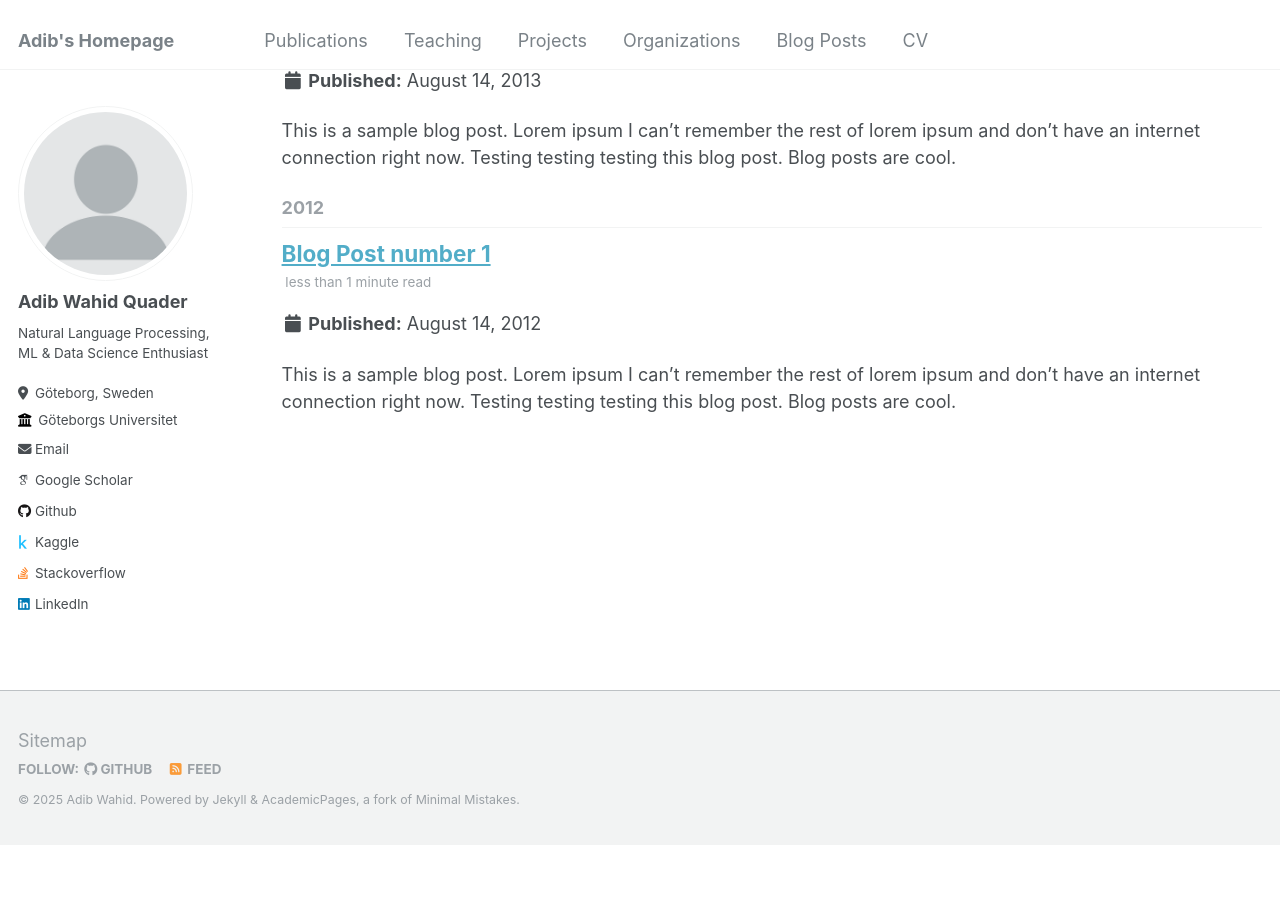
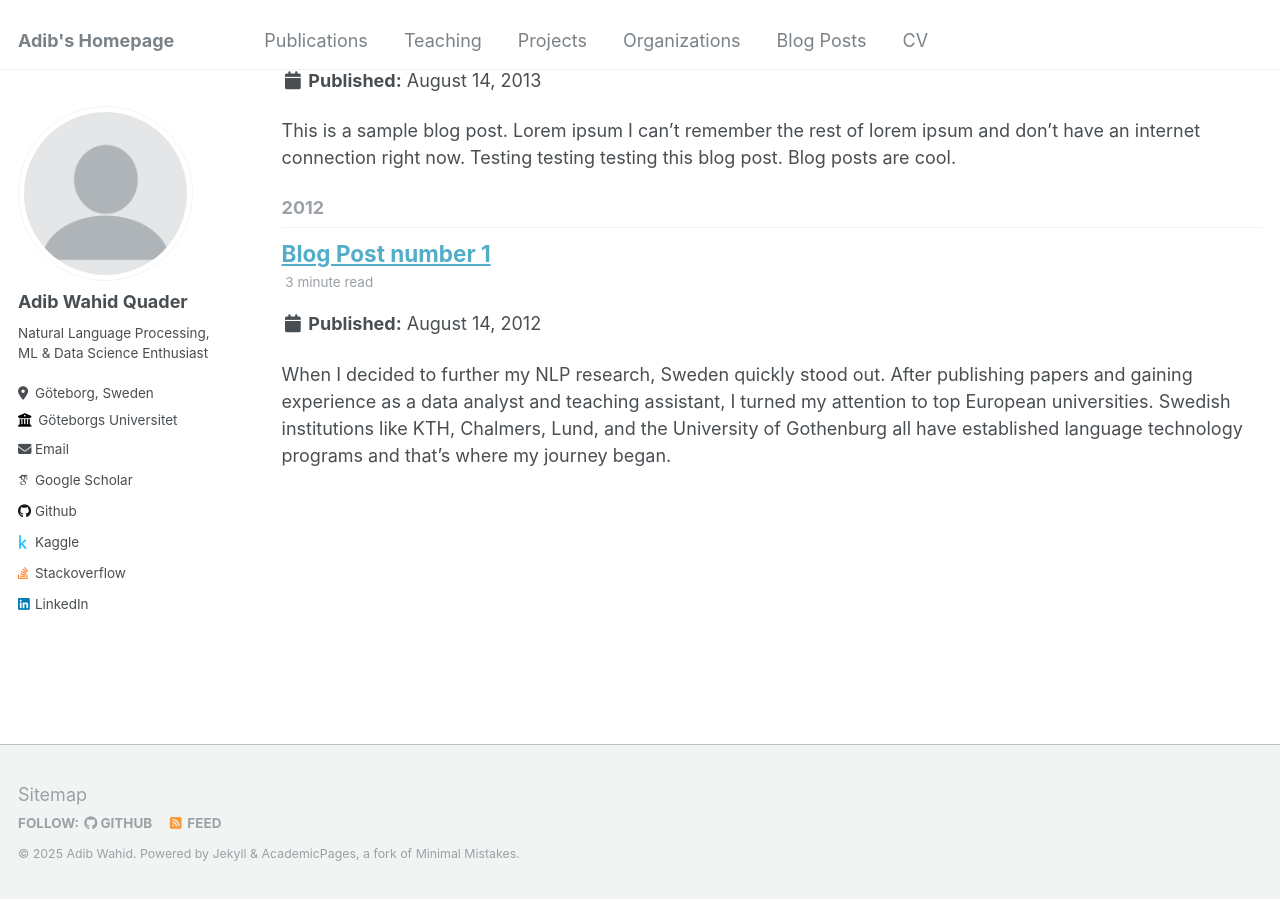
Before and after one commit to Aveiro11/Adib.github.io, a Jekyll site: the page built from _pages/year-archive.html, in a window 1280 px wide and 900 px high, scrolled down 910 px. Built offline with Jekyll 4.4.1, drawn with Linux system fonts in a browser that asks for light colours; some web fonts are replaced; before the commit the page ends 1756 px from its top, so only the background shows below that; part of the change alters nothing that is shown.

Commit message:
Update 2012-08-14-blog-post-1.md

```diff
--- a/_posts/2012-08-14-blog-post-1.md
+++ b/_posts/2012-08-14-blog-post-1.md
@@ -8,13 +8,80 @@ tags:
   - category2
 ---
 
-This is a sample blog post. Lorem ipsum I can't remember the rest of lorem ipsum and don't have an internet connection right now. Testing testing testing this blog post. Blog posts are cool.
+When I decided to further my NLP research, Sweden quickly stood out. After publishing papers and gaining experience as a data analyst and teaching assistant, I turned my attention to top European universities. Swedish institutions like KTH, Chalmers, Lund, and the University of Gothenburg all have established language technology programs and that’s where my journey began.
 
-Headings are cool
-======
+University of Gothenburg main building, Vasaparken, in downtown Gothenburg.
 
-You can have many headings
-======
+1. Why Sweden?
 
+Sweden offers a unique combination of practical research opportunities and a collaborative academic environment. Labs are often well-funded, and many projects welcome student involvement. For someone passionate about language technology, the chance to work with leading researchers and access modern resources made Sweden a natural choice.
+<!-- wp:image {"id":13,"sizeSlug":"large","linkDestination":"none"} -->
+<figure class="wp-block-image size-large"><img src="https://adibsblogs.wordpress.com/wp-content/uploads/2025/08/image.png?w=1024" alt="" class="wp-image-13"/><figcaption class="wp-element-caption">University of Gothenburg main building, Vasaparken, in downtown Gothenburg. </figcaption></figure>
+<!-- /wp:image -->
+
+2. Navigating UniversityAdmissions.se
+
+The Swedish application portal, UniversityAdmissions.se, simplifies the process by allowing up to four program selections per application (900 SEK each). You submit your documents, rank your preferences, and wait for decisions. I found it helpful to create a table listing each program’s entry requirements, tuition fees, and scholarship options before logging in to apply.
+
+Application portal for Swedish Universities (web: https://www.universityadmissions.se/intl/start)
+
+3. Choosing the Right Programs
+
+I spent time downloading syllabi and comparing course modules, research topics, and thesis requirements. In the end, I ranked the specialized NLP track at the University of Gothenburg highest, since its focus matched my research interests. As backups, I picked strong AI and data science programs at other universities—each choice balanced my ambition with a realistic path forward.
+
+4. Preparing and Sending Documents
+
+Gathering my paperwork was a juggling act alongside my full-time role as a business analyst. I arranged for:
+
+An attested bachelor’s transcript signed by my university
+
+A sealed registrar’s envelope
+
+My IELTS certificate (7.5 overall)
+
+As a bangladeshi student my university had to send my attested transcripts in a sealed envelope in the below mentioned address (For DHL):
+
+5. Admission and Scholarship News
+
+March 2025: The day after Eid, I received an email confirming my conditional admission to the Language Technology program at the University of Gothenburg. The timing was perfect, which was just before returning to work, I could share the news with family and friends.
+April 2025: While traveling back to Dhaka to resume work, I checked my inbox again and saw that I had been awarded the Axel Adler Scholarship, covering both tuition and insurance. That moment made all the effort worthwhile.
+
+6. Applying for the Residence Permit
+
+With acceptance and scholarship confirmed, I moved on to the residence permit:
+
+Late April 2025: Submitted the online application on the Swedish Migration Agency website.
+
+Early May 2025: Booked a biometrics appointment at the Swedish Embassy in Dhaka.
+
+May 13, 2025: Completed my fingerprint scan and a brief interview at the embassy, where I discussed my study plan.
+
+The clear guidance and digital forms made the process straightforward.
+
+Swedish Migration Agency homepage (Web: https://www.migrationsverket.se/)
+
+7. Collecting the Permit
+
+May 23, 2025: I received notice that my permit was granted.
+
+July 7, 2025: The residence card arrived at the embassy.
+
+July 11, 2025: I picked up my card and finalized my moving arrangements—booking flights, finding housing, and preparing mentally for the next chapter.
+
+Embassy of Sweden at Bay's Edgewater, Dhaka, Bangladesh.
+
+8. Reflections and Advice
+
+Looking back, detailed planning and consistent follow‑through made the difference. If you’re considering Sweden:
+
+Start early: Give yourself time to gather transcripts and prepare proofs of English.
+
+Stay organized: A simple spreadsheet for deadlines, document statuses, and appointments is invaluable.
+
+Connect online: Join student groups in social media and hover through YouTube to learn about housing, part-time work, and campus life.
+
+Learn a few words: Basic Swedish phrases ease everyday tasks and help you feel at home.
+
+Moving from Chittagong to Göteborg was a straightforward yet rewarding process. Now I'm looking for future journy at Sweden.
 Aren't headings cool?
 ------
```
